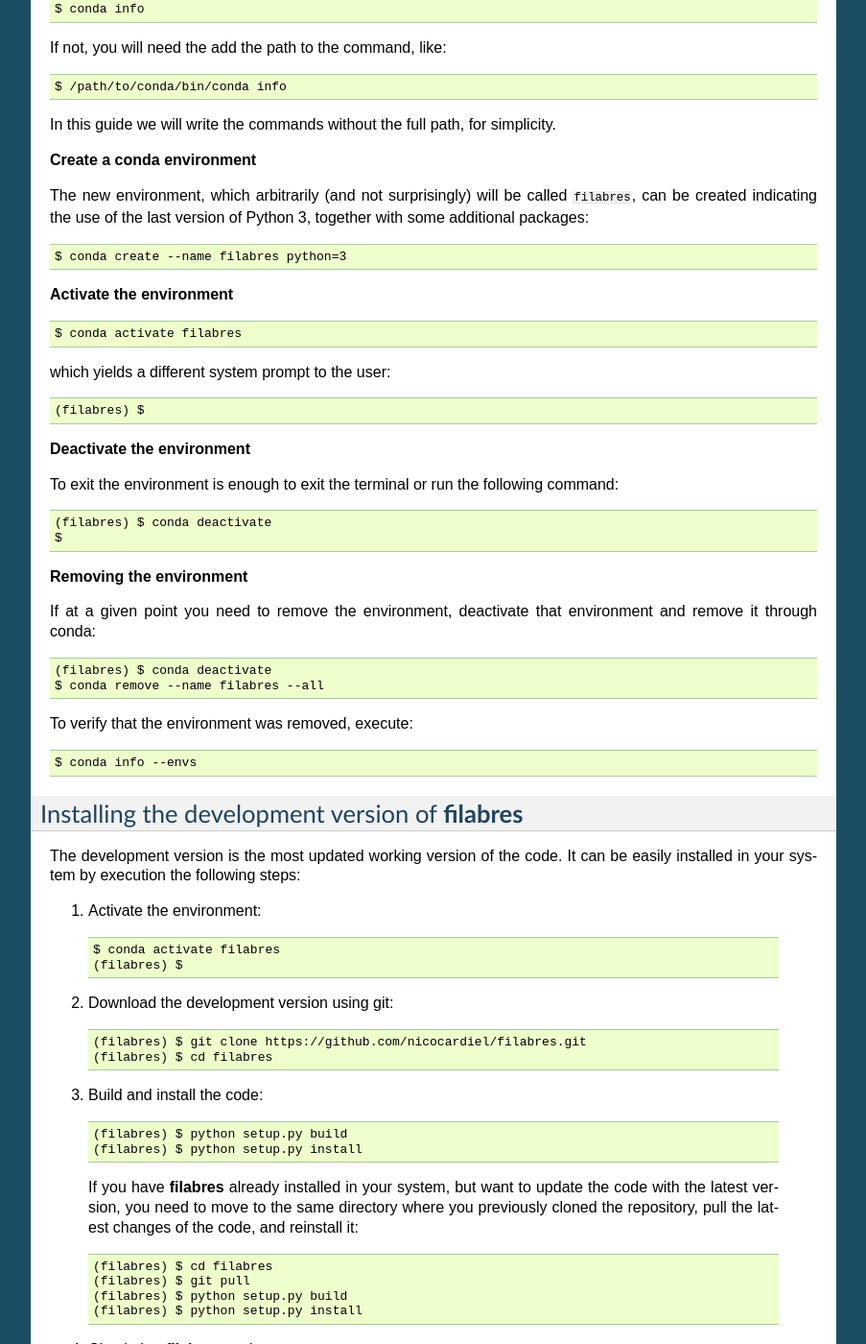
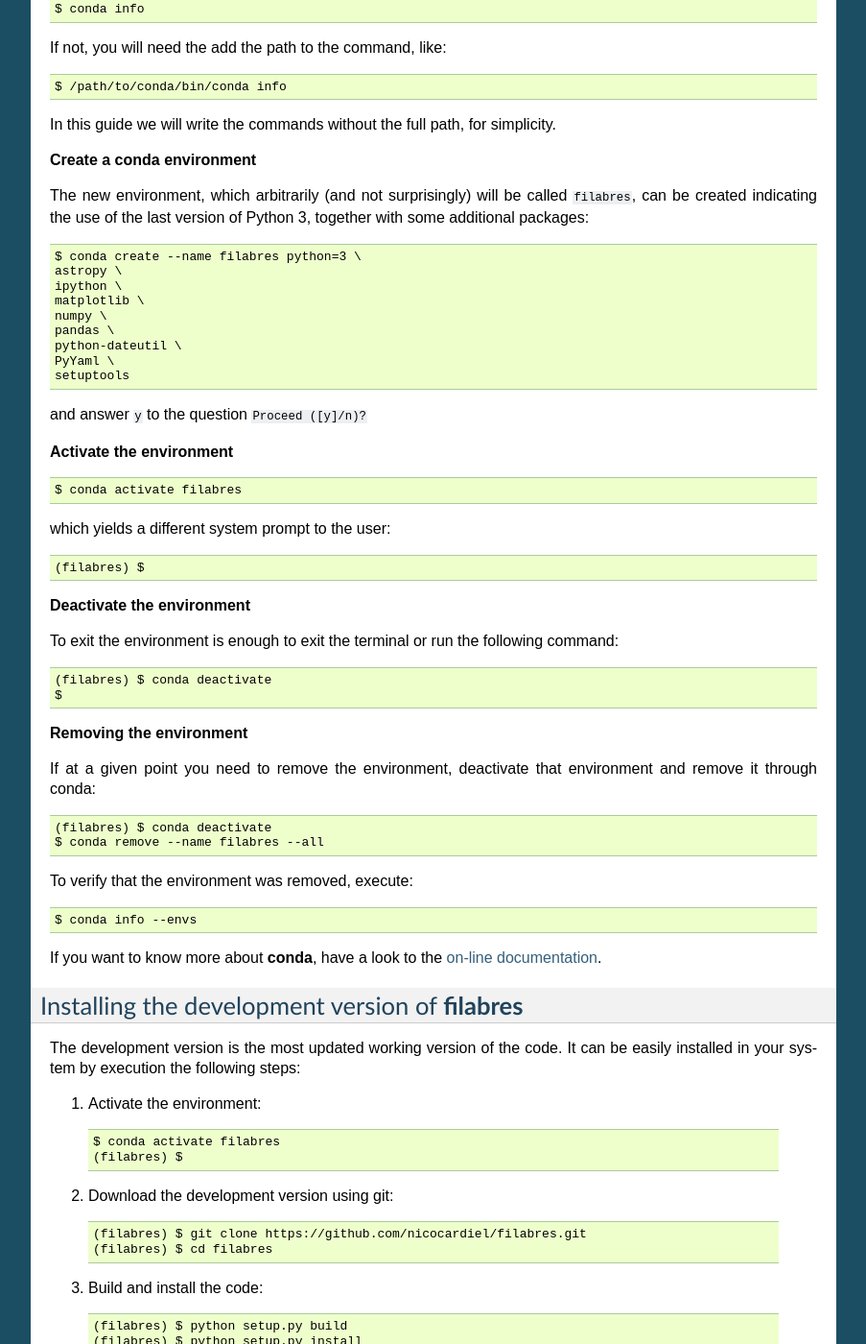
Before and after one commit to nicocardiel/filabres, a Sphinx documentation site: the page built from doc/installation.rst, in a window 1280 px wide and 1400 px high, scrolled down 643 px. Shown: the whole window at 96% size, without its empty margins (198-1101 px from the left). Built offline with Sphinx 7.4.7, drawn with Linux system fonts in a browser that asks for light colours; formulas are drawn with MathJax 3.

```diff
--- a/doc/installation.rst
+++ b/doc/installation.rst
@@ -61,7 +61,17 @@ together with some additional packages:
 
 ::
 
-   $ conda create --name filabres python=3
+   $ conda create --name filabres python=3 \
+   astropy \
+   ipython \
+   matplotlib \
+   numpy \
+   pandas \
+   python-dateutil \
+   PyYaml \
+   setuptools
+
+and answer ``y`` to the question ``Proceed ([y]/n)?``
 
 **Activate the environment**
 
@@ -101,6 +111,9 @@ To verify that the environment was removed, execute:
 ::
 
    $ conda info --envs
+
+If you want to know more about **conda**, have a look to the `on-line
+documentation <https://docs.conda.io/projects/conda/en/latest/index.html>`_.
 
 
 Installing the development version of **filabres**
```
Also changed, not shown: setup.py (+11 -1 lines).
